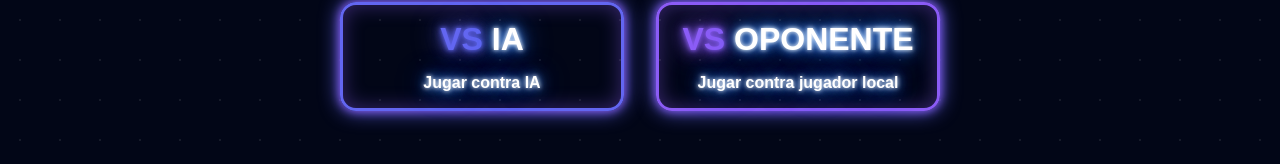
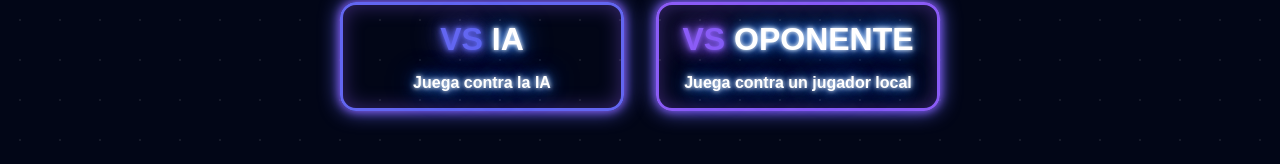
Before and after one commit to BramdonSantiago/tic-tac-toe, a React (Vite) app: page /tic-tac-toe/menu in a window 1280 px wide. Shown: the part 360-524 px from the top of the page. Built offline with nearby package versions, Linux system fonts and the light colour scheme.

Commit message:
Deploy Add Menu Game. Game VS IA and Game VS PLAYER

```diff
--- a/src/features/menu/MenuPage.tsx
+++ b/src/features/menu/MenuPage.tsx
@@ -12,11 +12,11 @@ function MenuPage() {
                     <div className='btns-menu'>
                         <button onClick={() => navigate("/game", { state: { vsAI: true } })} className='btn-menu btn-menu-primary'>
                             <h3 className='title-main-btn'><span className='versus-text'>VS</span> IA</h3>
-                            <p className='text-description-btn'>Jugar contra IA</p>
+                            <p className='text-description-btn'>Juega contra la IA</p>
                         </button>
                         <button onClick={() => navigate("/game", { state: { vsAI: false } })} className='btn-menu btn-menu-secondary'>
                             <h3 className='title-main-btn'><span className='versus-text'>VS</span> OPONENTE</h3>
-                            <p className='text-description-btn'>Jugar contra jugador local</p>
+                            <p className='text-description-btn'>Juega contra un jugador local</p>
                         </button>
                     </div>
                 </div>
```
